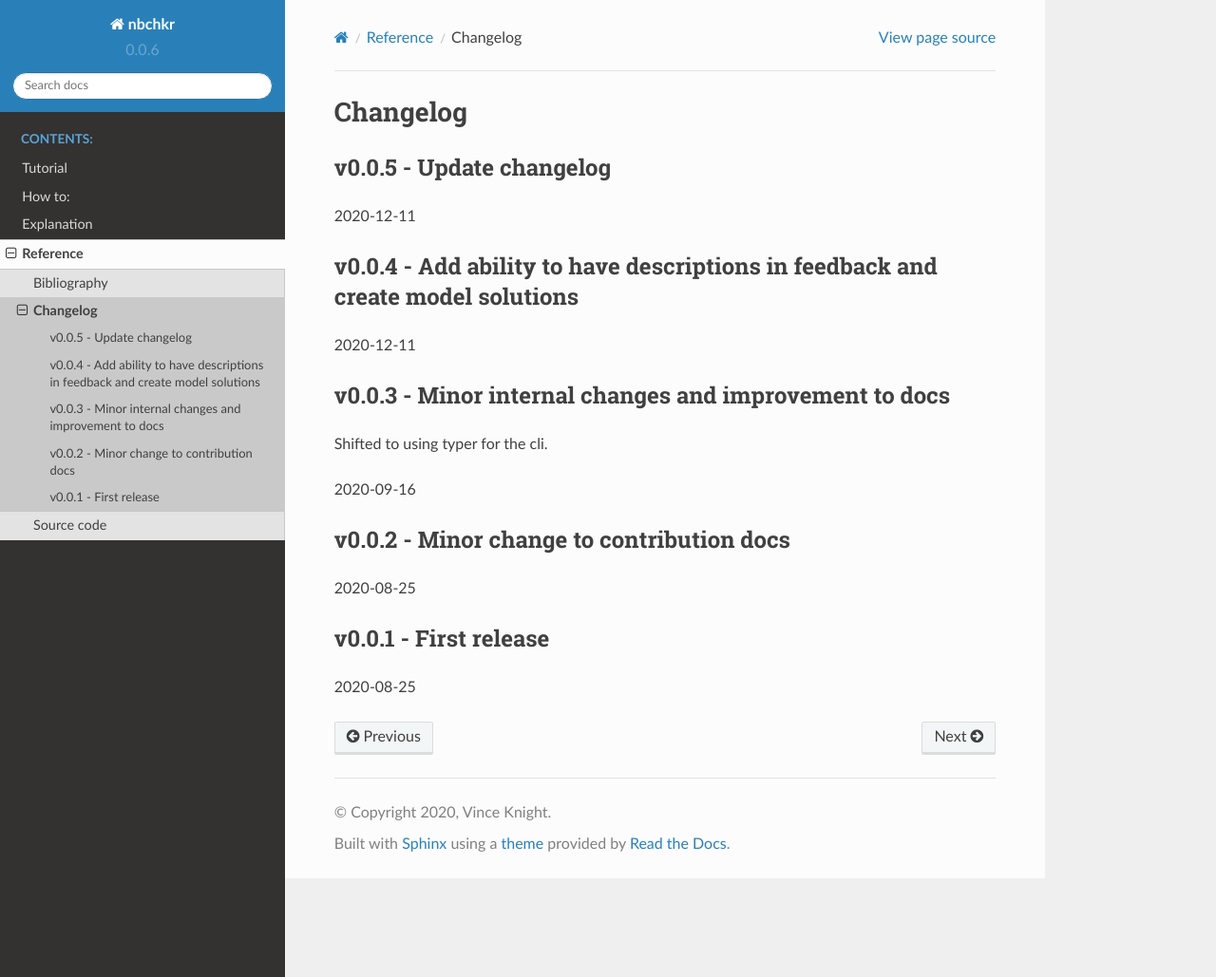
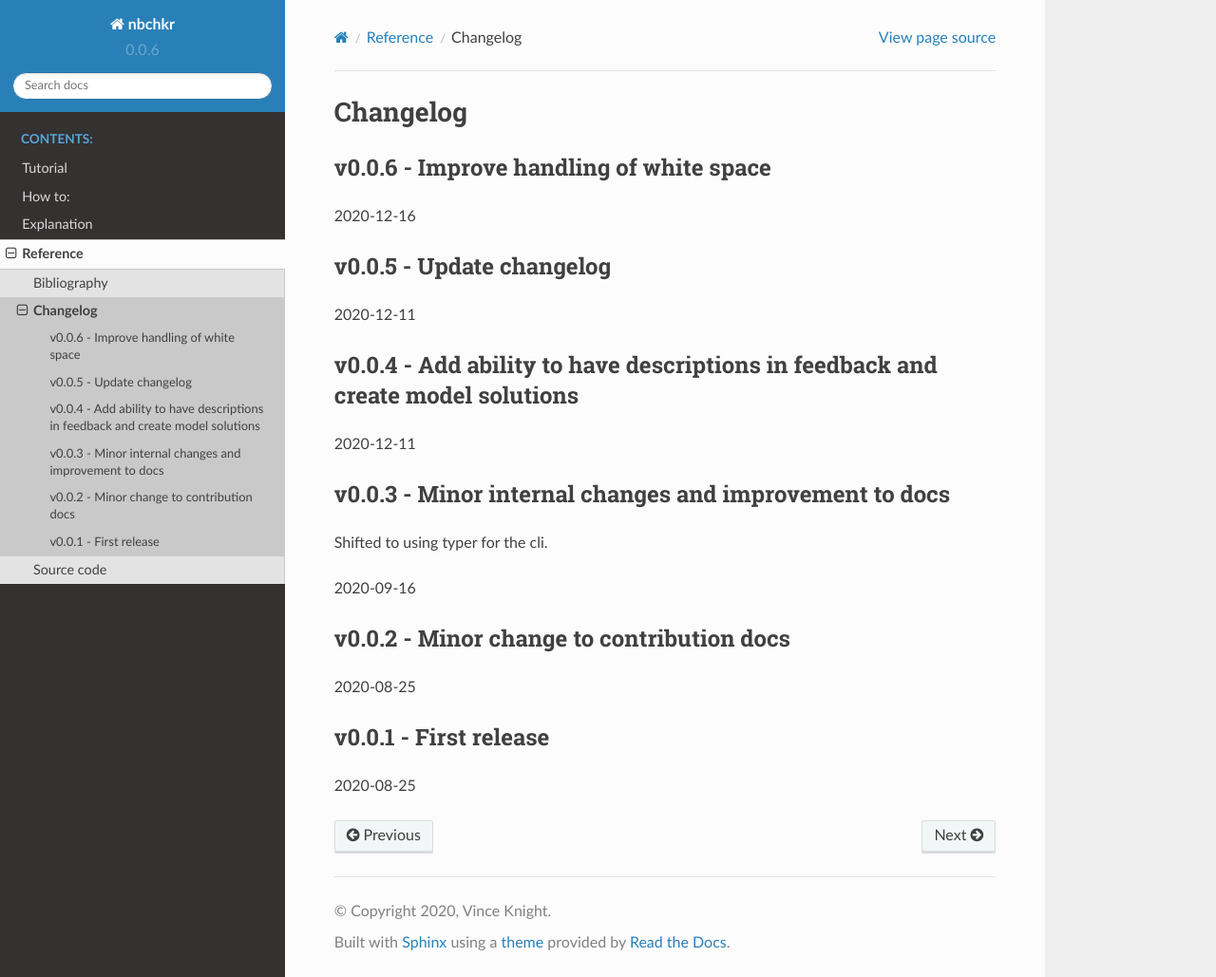
Before and after one commit to drvinceknight/nbchkr, a Sphinx documentation site: the page built from docs/reference/changelog.rst, in a window 1280 px wide and 1029 px high. Shown: the whole window at 95% size. Built offline with Sphinx 7.4.7 and the Read the Docs theme 2.0.0, drawn with Linux system fonts in a browser that asks for light colours; pages that are not in the unit, such as notebooks, are missing from menus.

Commit message:
Update changelog

```diff
--- a/docs/reference/changelog.rst
+++ b/docs/reference/changelog.rst
@@ -1,5 +1,10 @@
 Changelog
 =========
+
+v0.0.6 - Improve handling of white space
+----------------------------------------
+
+2020-12-16
 
 v0.0.5 - Update changelog
 -------------------------
```
